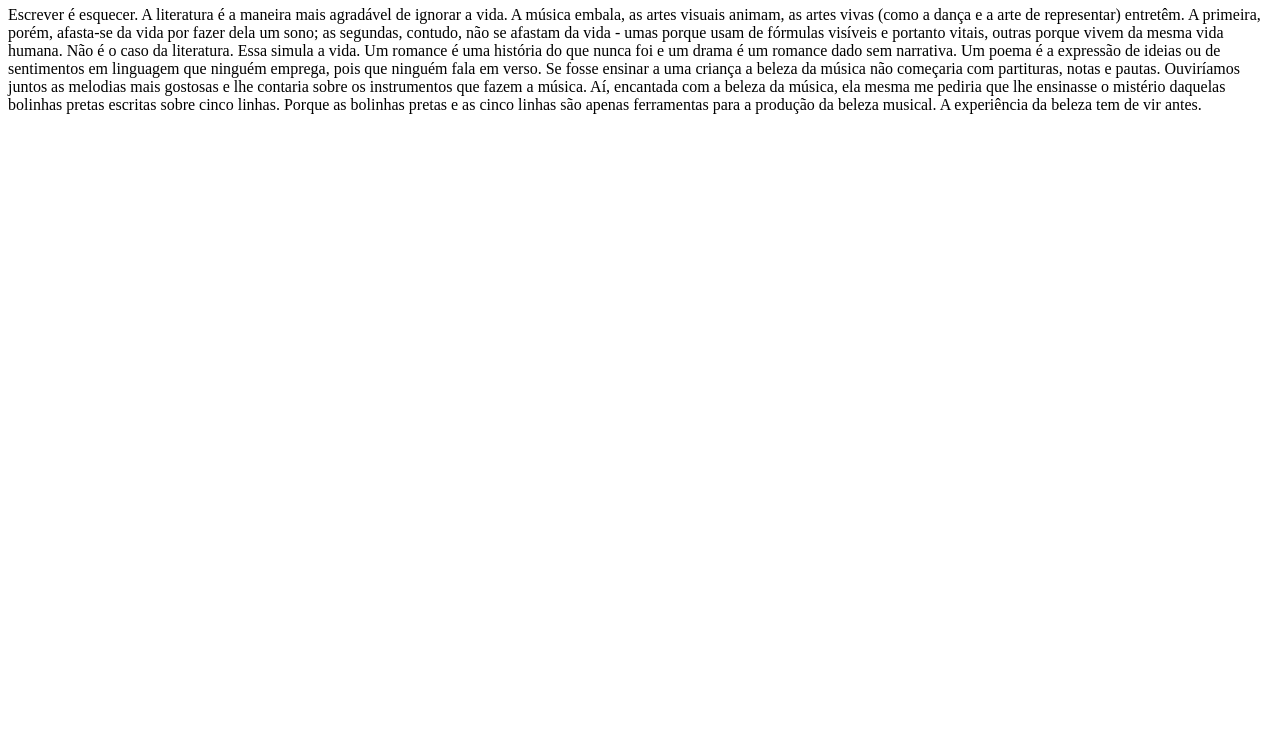
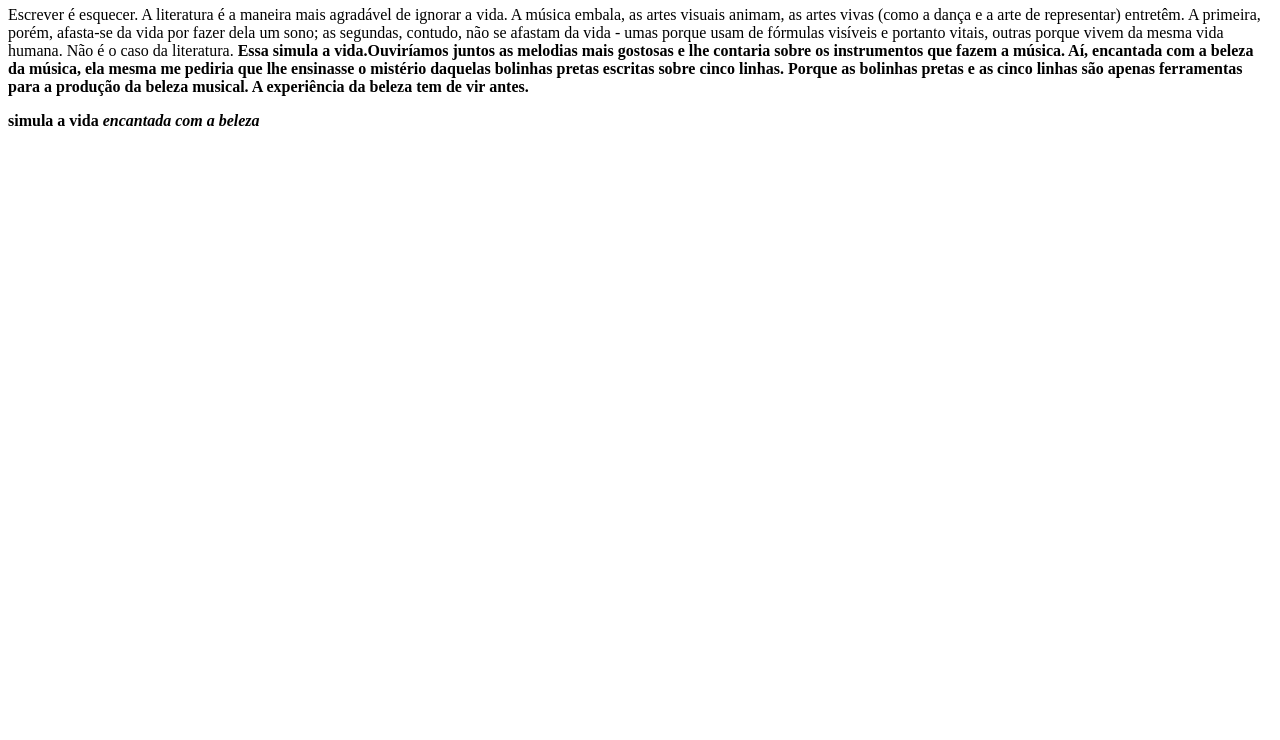
Before and after one commit to bruno007pereira/html5ecss31c, a plain HTML site: page index.html in a window 1280 px wide. Shown: the part 60-800 px from the top of the page. Drawn offline with Linux system fonts and the light colour scheme.

Commit message:
negritos e italicos

```diff
--- a/index.html
+++ b/index.html
@@ -1,7 +1,10 @@
 <h1>MUSICA</h1>
 
 <P>Escrever é esquecer. A literatura é a maneira mais agradável de ignorar a vida. A música embala, as artes visuais animam, as artes vivas (como a dança e a arte de representar) entretêm. A primeira, porém, afasta-se da vida por fazer dela um sono; as segundas, contudo, não se afastam da vida - umas porque usam de fórmulas visíveis e portanto vitais, outras porque vivem da mesma vida humana.
-    Não é o caso da literatura. Essa simula a vida. Um romance é uma história do que nunca foi e um drama é um romance dado sem narrativa. Um poema é a expressão de ideias ou de sentimentos em linguagem que ninguém emprega, pois que ninguém fala em verso.
-    Se fosse ensinar a uma criança a beleza da música não começaria com partituras, notas e pautas. Ouviríamos juntos as melodias mais gostosas e lhe contaria sobre os instrumentos que fazem a música.
-    Aí, encantada com a beleza da música, ela mesma me pediria que lhe ensinasse o mistério daquelas bolinhas pretas escritas sobre cinco linhas. Porque as bolinhas pretas e as cinco linhas são apenas ferramentas para a produção da beleza musical. A experiência da beleza tem de vir antes.
+    Não é o caso da literatura. <strong>Essa simula a vida<strong>.Ouviríamos juntos as melodias mais gostosas e lhe contaria sobre os instrumentos que fazem a música.
+    Aí, <strong>encantada com a beleza da música<strong>, ela mesma me pediria que lhe ensinasse o mistério daquelas bolinhas pretas escritas sobre cinco linhas. Porque as bolinhas pretas e as cinco linhas são apenas ferramentas para a produção da beleza musical. A experiência da beleza tem de vir antes.
  </P>
+
+ <strong>simula a vida</strong>
+
+ <em>encantada com a beleza </em>
```
Also changed, not shown: 1 other file.
